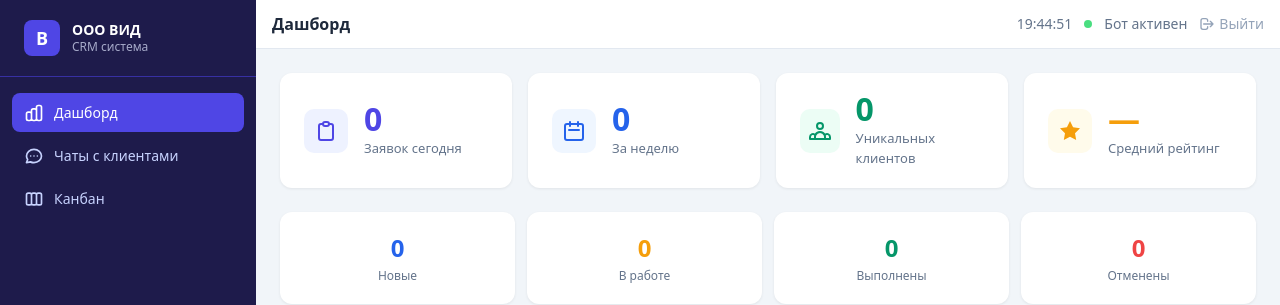
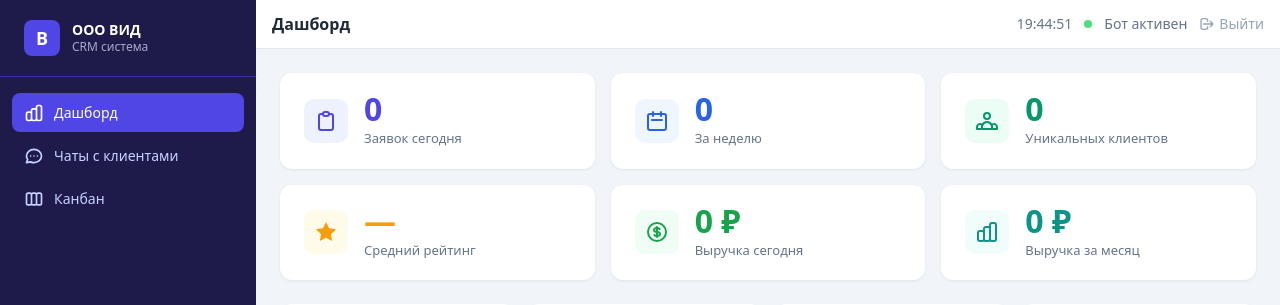
Before and after one commit to deniskhaliullin059-prog/cleaning-bot, a Flask app: page / in a window 1280 px wide. Shown: the top 305 px of the page. Run offline with Flask 3, Linux system fonts and the light colour scheme; the visitor is signed in with stand-in values (Sample User, id 1); data that the repository does not hold is empty; some libraries are stand-ins or nearby versions.

Commit message:
Add revenue tracking: price field in orders, revenue cards on dashboard
- bot.py: save price from dialog into orders.price; show price in admin notification
- app.py: add today_revenue, month_revenue, revenue_data to /api/stats; migrate price column
- dashboard.html: 2 new revenue cards (today + month), 6-card grid layout
- dashboard.js: display revenue cards; add revenue as second line on days chart

Co-Authored-By: Claude Sonnet 4.6 <noreply@anthropic.com>

```diff
--- a/app.py
+++ b/app.py
@@ -53,7 +53,8 @@ def init_db():
         )
     """)
     for col in ["admin_message_id INTEGER", "rating INTEGER DEFAULT NULL",
-                "review_sent INTEGER DEFAULT 0", "status TEXT DEFAULT 'new'"]:
+                "review_sent INTEGER DEFAULT 0", "status TEXT DEFAULT 'new'",
+                "price REAL DEFAULT NULL"]:
         try:
             c.execute(f"ALTER TABLE orders ADD COLUMN {col}")
         except Exception:
@@ -102,7 +103,8 @@ def init_db():
         )
     """)
     for col in ["admin_message_id INTEGER", "rating INTEGER DEFAULT NULL",
-                "review_sent INTEGER DEFAULT 0", "status TEXT DEFAULT 'new'"]:
+                "review_sent INTEGER DEFAULT 0", "status TEXT DEFAULT 'new'",
+                "price REAL DEFAULT NULL"]:
         try:
             c.execute(f"ALTER TABLE orders ADD COLUMN {col}")
         except Exception:
@@ -203,6 +205,24 @@ def api_stats():
     avg_rating = c.fetchone()[0]
     avg_rating = round(avg_rating, 1) if avg_rating else 0
 
+    # Выручка сегодня
+    c.execute("SELECT COALESCE(SUM(price), 0) FROM orders WHERE created_at >= ? AND price IS NOT NULL", (today,))
+    today_revenue = int(c.fetchone()[0])
+
+    # Выручка за месяц
+    c.execute("SELECT COALESCE(SUM(price), 0) FROM orders WHERE created_at >= ? AND price IS NOT NULL", (month_ago,))
+    month_revenue = int(c.fetchone()[0])
+
+    # Выручка по дням (последние 14 дней)
+    c.execute("""
+        SELECT DATE(created_at) as day, COALESCE(SUM(price), 0) as revenue
+        FROM orders
+        WHERE created_at >= DATE('now', '-14 days')
+        GROUP BY DATE(created_at)
+        ORDER BY day
+    """)
+    revenue_data = [{"day": r["day"], "revenue": r["revenue"]} for r in c.fetchall()]
+
     # Заявки по дням (последние 14 дней)
     c.execute("""
         SELECT DATE(created_at) as day, COUNT(*) as cnt
@@ -255,6 +275,9 @@ def api_stats():
         "total_count": total_count,
         "clients_count": clients_count,
         "avg_rating": avg_rating,
+        "today_revenue": today_revenue,
+        "month_revenue": month_revenue,
+        "revenue_data": revenue_data,
         "days_data": days_data,
         "services_data": services_data,
         "statuses": statuses,
--- a/static/js/dashboard.js
+++ b/static/js/dashboard.js
@@ -11,6 +11,15 @@ async function loadStats() {
   document.getElementById('s-clients').textContent = d.clients_count;
   document.getElementById('s-rating').textContent = d.avg_rating ? `${d.avg_rating} ★` : '—';
 
+  function fmtRub(v) {
+    if (!v) return '0 ₽';
+    if (v >= 1000000) return (v / 1000000).toFixed(1) + ' млн ₽';
+    if (v >= 1000) return (v / 1000).toFixed(0) + ' тыс ₽';
+    return v + ' ₽';
+  }
+  document.getElementById('s-today-rev').textContent = fmtRub(d.today_revenue);
+  document.getElementById('s-month-rev').textContent = fmtRub(d.month_revenue);
+
   const statuses = ['new', 'in_progress', 'done', 'cancelled'];
   statuses.forEach(s => {
     const el = document.getElementById(`st-${s}`);
@@ -18,6 +27,8 @@ async function loadStats() {
   });
 
   // График по дням
+  const revMap = {};
+  (d.revenue_data || []).forEach(r => { revMap[r.day] = r.revenue; });
   const daysCtx = document.getElementById('chart-days').getContext('2d');
   new Chart(daysCtx, {
     type: 'line',
@@ -26,7 +37,8 @@ async function loadStats() {
         const dt = new Date(x.day);
         return dt.toLocaleDateString('ru-RU', { day: 'numeric', month: 'short' });
       }),
-      datasets: [{
+      datasets: [
+        {
           label: 'Заявки',
           data: d.days_data.map(x => x.count),
           borderColor: '#4f46e5',
@@ -36,12 +48,32 @@ async function loadStats() {
           tension: 0.4,
           pointBackgroundColor: '#4f46e5',
           pointRadius: 4,
-      }]
+          yAxisID: 'y',
+        },
+        {
+          label: 'Выручка (₽)',
+          data: d.days_data.map(x => revMap[x.day] || 0),
+          borderColor: '#10b981',
+          backgroundColor: 'transparent',
+          borderWidth: 2,
+          fill: false,
+          tension: 0.4,
+          pointBackgroundColor: '#10b981',
+          pointRadius: 4,
+          yAxisID: 'y1',
+        }
+      ]
     },
     options: {
-      plugins: { legend: { display: false } },
+      plugins: { legend: { display: true, labels: { font: { size: 11 } } } },
       scales: {
-        y: { beginAtZero: true, ticks: { stepSize: 1 }, grid: { color: '#f1f5f9' } },
+        y: { beginAtZero: true, ticks: { stepSize: 1 }, grid: { color: '#f1f5f9' }, position: 'left' },
+        y1: {
+          beginAtZero: true,
+          grid: { display: false },
+          position: 'right',
+          ticks: { callback: v => v >= 1000 ? (v/1000).toFixed(0)+'k' : v }
+        },
         x: { grid: { display: false } }
       }
     }
--- a/templates/dashboard.html
+++ b/templates/dashboard.html
@@ -7,7 +7,7 @@
 
 {% block content %}
 <!-- Карточки статистики -->
-<div class="grid grid-cols-2 lg:grid-cols-4 gap-4 mb-6">
+<div class="grid grid-cols-2 lg:grid-cols-3 gap-4 mb-6">
   <div class="stat-card flex items-center gap-4">
     <div class="icon bg-indigo-50 text-indigo-600">
       <svg class="w-6 h-6" fill="none" stroke="currentColor" viewBox="0 0 24 24">
@@ -50,6 +50,28 @@
     <div>
       <div class="value text-amber-500" id="s-rating">—</div>
       <div class="label">Средний рейтинг</div>
+    </div>
+  </div>
+  <div class="stat-card flex items-center gap-4">
+    <div class="icon bg-green-50 text-green-600">
+      <svg class="w-6 h-6" fill="none" stroke="currentColor" viewBox="0 0 24 24">
+        <path stroke-linecap="round" stroke-linejoin="round" stroke-width="2" d="M12 8c-1.657 0-3 .895-3 2s1.343 2 3 2 3 .895 3 2-1.343 2-3 2m0-8c1.11 0 2.08.402 2.599 1M12 8V7m0 1v8m0 0v1m0-1c-1.11 0-2.08-.402-2.599-1M21 12a9 9 0 11-18 0 9 9 0 0118 0z"/>
+      </svg>
+    </div>
+    <div>
+      <div class="value text-green-600" id="s-today-rev">—</div>
+      <div class="label">Выручка сегодня</div>
+    </div>
+  </div>
+  <div class="stat-card flex items-center gap-4">
+    <div class="icon bg-teal-50 text-teal-600">
+      <svg class="w-6 h-6" fill="none" stroke="currentColor" viewBox="0 0 24 24">
+        <path stroke-linecap="round" stroke-linejoin="round" stroke-width="2" d="M9 19v-6a2 2 0 00-2-2H5a2 2 0 00-2 2v6a2 2 0 002 2h2a2 2 0 002-2zm0 0V9a2 2 0 012-2h2a2 2 0 012 2v10m-6 0a2 2 0 002 2h2a2 2 0 002-2m0 0V5a2 2 0 012-2h2a2 2 0 012 2v14a2 2 0 01-2 2h-2a2 2 0 01-2-2z"/>
+      </svg>
+    </div>
+    <div>
+      <div class="value text-teal-600" id="s-month-rev">—</div>
+      <div class="label">Выручка за месяц</div>
     </div>
   </div>
 </div>
```
Also changed, not shown: bot.py (+24 -8 lines). Lines whose indentation alone changed are shown as unchanged.
